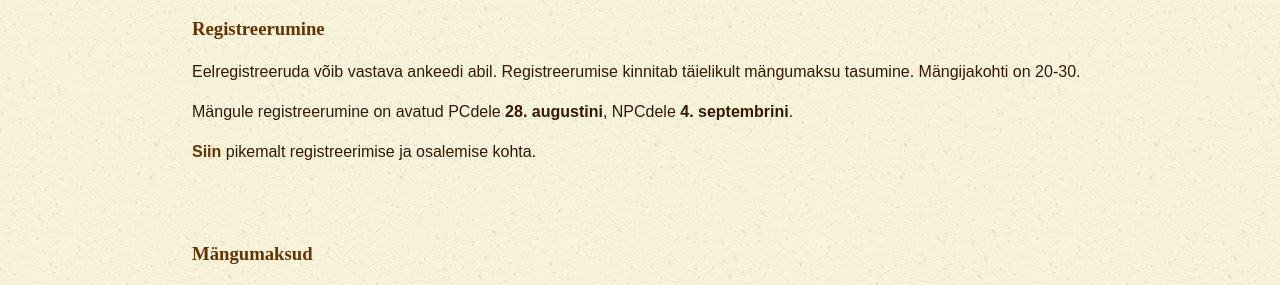
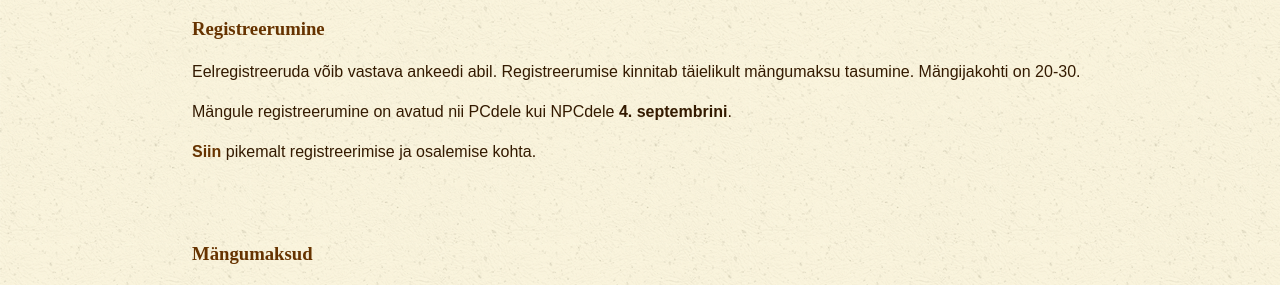
Before and after one commit to karavanlarp/karavanlarp.github.io, a Jekyll site: the page built from est/events/algus.md, in a window 1280 px wide and 900 px high, scrolled down 1099 px. Shown: the part 157-442 px from the top of the window. Built offline with Jekyll 4.4.1, drawn with Linux system fonts in a browser that asks for light colours; some web fonts are replaced.

Commit message:
date fix

```diff
--- a/est/events/algus.md
+++ b/est/events/algus.md
@@ -44,7 +44,7 @@ Türi lähedal suvilas. Koordinaadid [siin](http://bit.ly/2wvrEK3).
 
 Eelregistreeruda võib vastava ankeedi abil. Registreerumise kinnitab täielikult mängumaksu tasumine. Mängijakohti on 20-30.
 
-Mängule registreerumine on avatud PCdele **28. augustini**, NPCdele **4. septembrini**.
+Mängule registreerumine on avatud nii PCdele kui NPCdele **4. septembrini**.
 
 [Siin](https://karavanlarp.github.io/est/reg/registration.html) pikemalt registreerimise ja osalemise kohta.
 
```
